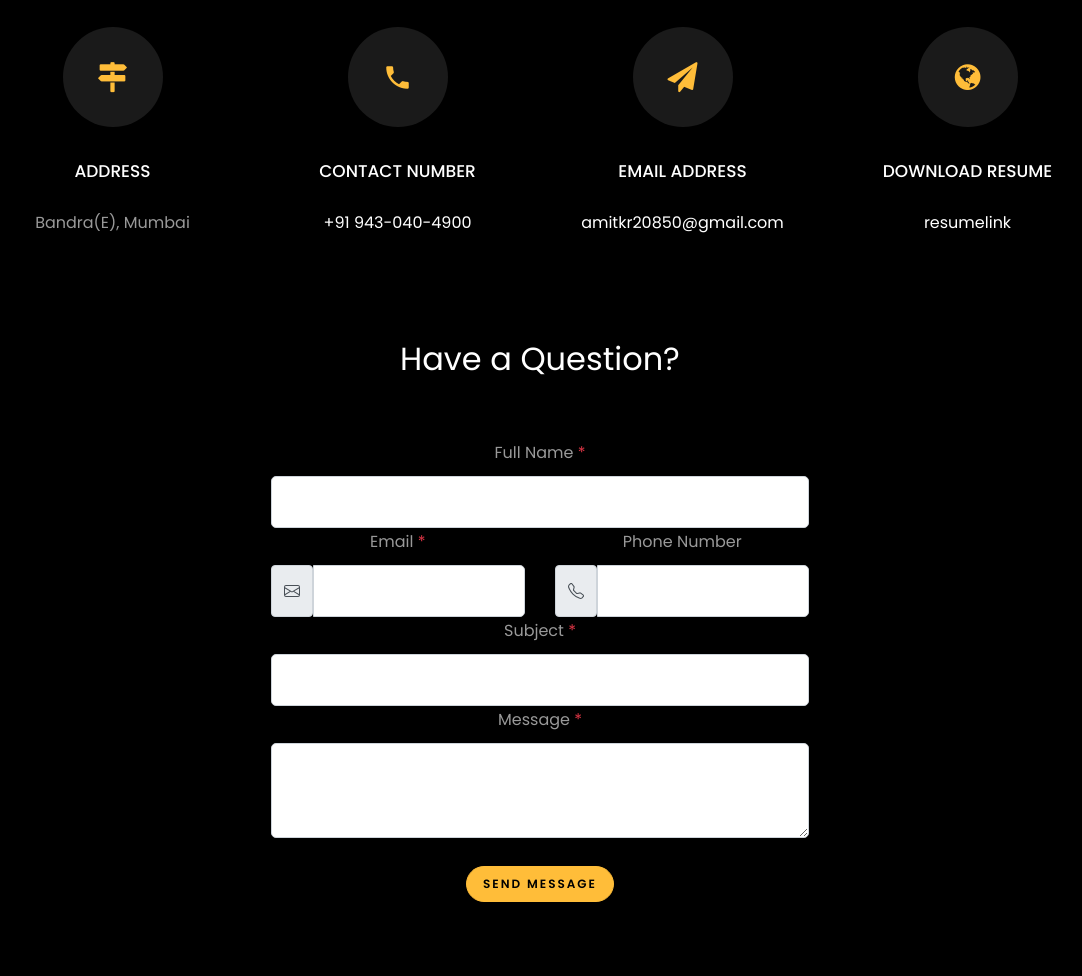
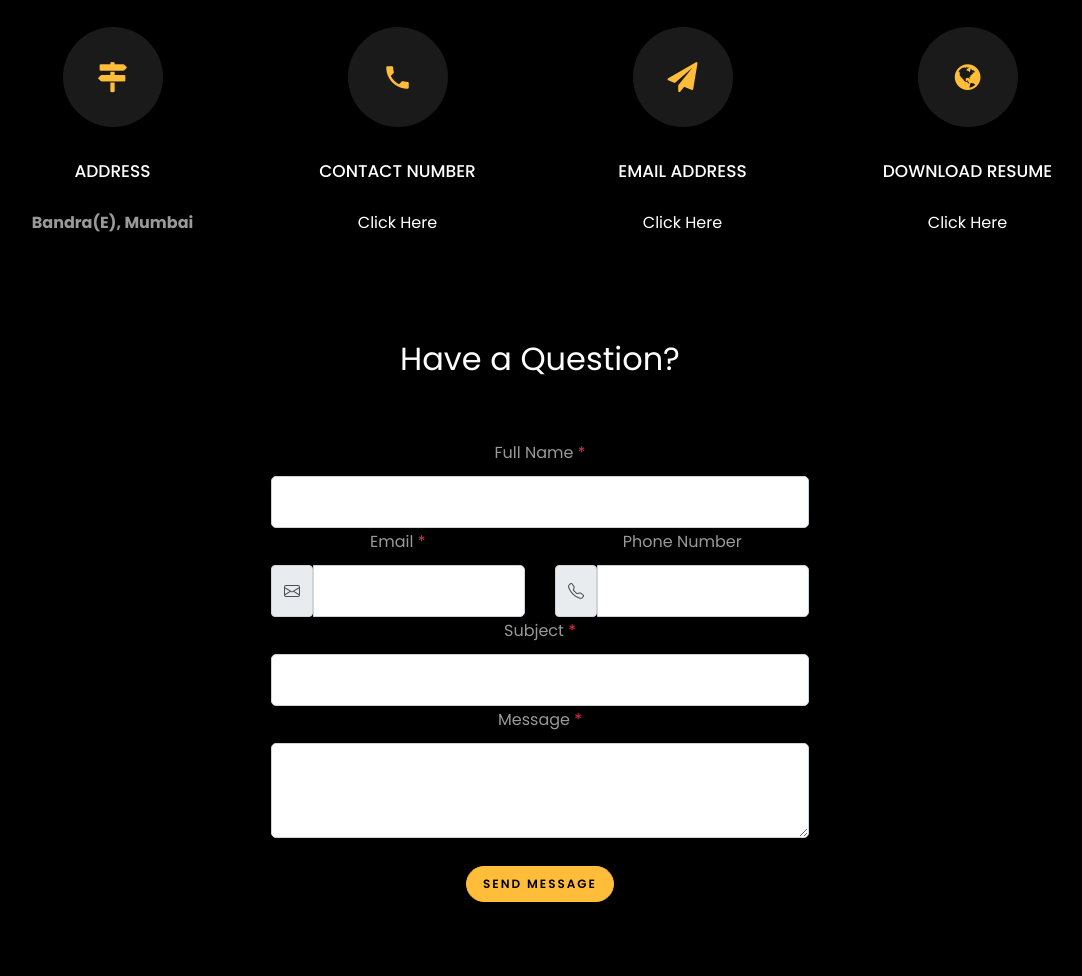
Before and after one commit to camit001/Amit-Portfolio, a plain HTML site: page index.html in a window 1280 px wide. Shown: the part 4186-5162 px from the top of the page, without its empty margins (100-1182 px from the left). Drawn offline with Linux system fonts and the light colour scheme; files whose address does not match are found by name.

Commit message:
index.html

```diff
--- a/index.html
+++ b/index.html
@@ -529,7 +529,7 @@
                 <span class="icon-map-signs"></span>
               </div>
               <h3 class="mb-4">Address</h3>
-              <p>Bandra(E), Mumbai</p>
+              <p><b>Bandra(E), Mumbai</b></p>
             </div>
           </div>
           <div class="col-md-6 col-lg-3 d-flex ftco-animate">
@@ -539,7 +539,7 @@
               </div>
               <h3 class="mb-4">Contact Number</h3>
               <p>
-                <a href="tel://7470695586">+91 943-040-4900</a>
+                <a href="tel://9430404900">Click Here</a>
               </p>
             </div>
           </div>
@@ -550,7 +550,7 @@
               </div>
               <h3 class="mb-4">Email Address</h3>
               <p>
-                <a href="mailto:devnathanurag7.com">amitkr20850@gmail.com</a>
+                <a href="mailto:amitkr20850@gmail.com">Click Here</a>
               </p>
             </div>
           </div>
@@ -561,7 +561,7 @@
               </div>
               <h3 class="mb-4">Download Resume</h3>
               <p>
-                <a href="https://drive.google.com/file/d/1q60NDsB6FI4DJ1BPPLrx8OUYoZ-__sfU/view?usp=drive_link">resumelink</a>
+                <a href="https://drive.google.com/file/d/1q60NDsB6FI4DJ1BPPLrx8OUYoZ-__sfU/view?usp=drive_link">Click Here</a>
               </p>
             </div>
           </div>
```
